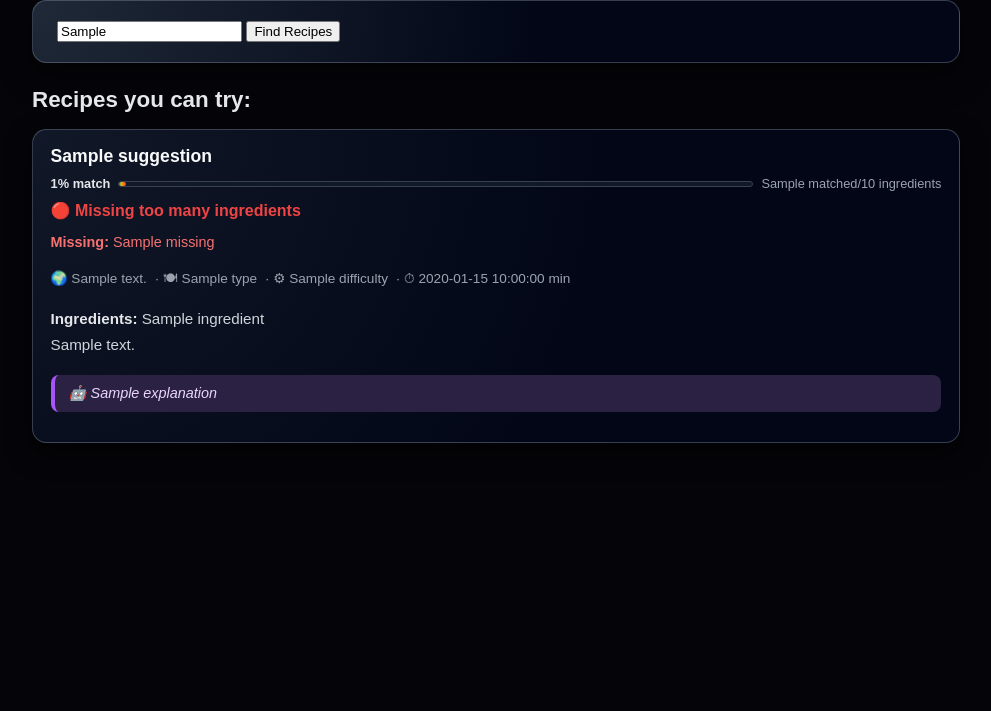
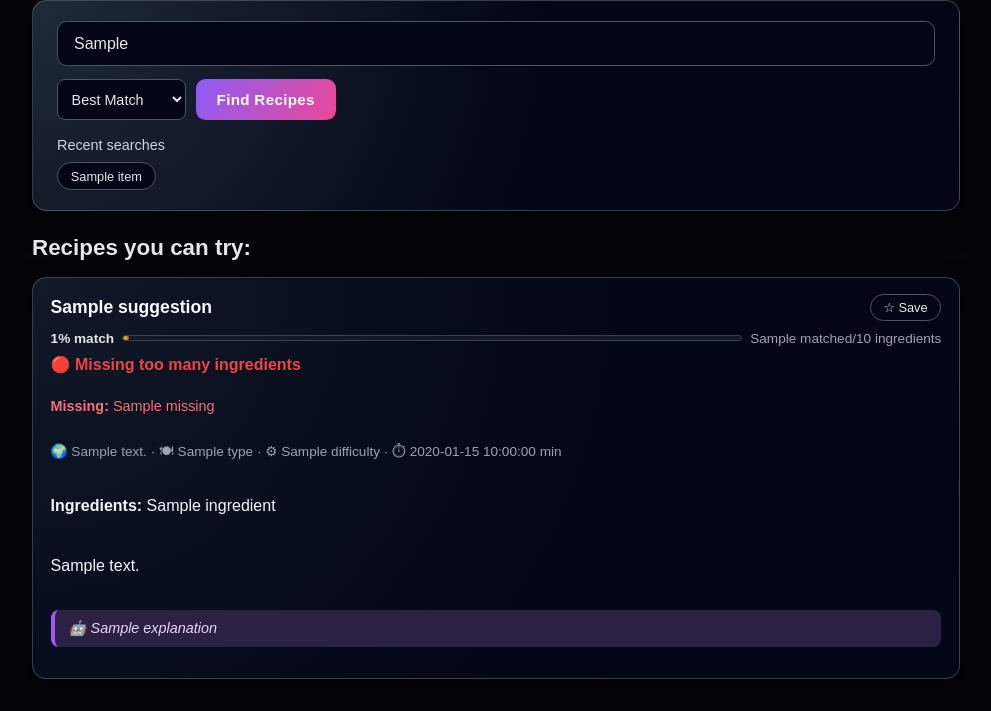
Before and after one commit to pavan36-byte/fridge-chef, a Flask app: template templates/index.html in a window 1280 px wide. Shown: the part 153-864 px from the top of the page, without its empty margins (144-1135 px from the left). Before the commit the page ends 596 px from the top, so only its background shows below. Run offline with Flask 3, Linux system fonts and the light colour scheme; the template is opened without the code that fills it: most values are stand-ins (such as "Sample title", 1, 10 or a date in 2020).

Commit message:
Version 5: AI integration

```diff
--- a/app.py
+++ b/app.py
@@ -1,41 +1,86 @@
 from flask import Flask, render_template, request
-from utils import load_recipes, match_recipes
+from utils import load_recipes, match_recipes, load_state, save_state, get_suggestions
 from ai_utils import ai_single_call
 
 app = Flask(__name__)
+
 RECIPES = load_recipes("recipes.csv")
+STATE = load_state()
+
 
 @app.route("/", methods=["GET", "POST"])
 def index():
     suggestions = []
     error = None
     user_input = ""
+    sort_by = request.form.get("sort_by", "best_match")
 
     if request.method == "POST":
         user_input = (request.form.get("ingredients") or "").strip()
 
         if not user_input:
-            error = "Enter some ingredients."
-            return render_template("index.html", suggestions=[], user_input="", error=error)
+            return render_template(
+                "index.html",
+                suggestions=[],
+                history=STATE["history"],
+                favourites=STATE["favourites"],
+                user_input="",
+                error="Enter some ingredients.",
+            )
+
+        if user_input not in STATE["history"]:
+            STATE["history"].insert(0, user_input)
+            STATE["history"] = STATE["history"][:8]
+            save_state(STATE)
 
         base = match_recipes([], RECIPES)
-        names = [r["name"] for r in base[:8]]
+        top_names = [r["name"] for r in base[:8]]
 
-        ai = ai_single_call(user_input, names)
+        ai = ai_single_call(user_input, top_names)
         extracted = ai.get("ingredients", [])
         explanations = ai.get("explanations", {})
 
         if not extracted:
-            error = "I couldn't read any ingredients."
-            return render_template("index.html", suggestions=[], user_input=user_input, error=error)
+            return render_template(
+                "index.html",
+                suggestions=[],
+                history=STATE["history"],
+                favourites=STATE["favourites"],
+                user_input=user_input,
+                error="I couldn't read any ingredients.",
+            )
 
-        matches = match_recipes(extracted, RECIPES)
-        suggestions = matches[:8]
+        suggestions = match_recipes(extracted, RECIPES)
+        suggestions = suggestions[:8]
 
         for r in suggestions:
             r["explanation"] = explanations.get(r["name"], "")
+            r["is_favourite"] = r["name"] in STATE["favourites"]
 
-    return render_template("index.html", suggestions=suggestions, user_input=user_input, error=error)
+    return render_template(
+        "index.html",
+        suggestions=suggestions,
+        history=STATE["history"],
+        favourites=STATE["favourites"],
+        user_input=user_input,
+        error=error,
+    )
+
+
+@app.route("/fav", methods=["POST"])
+def fav():
+    name = request.form.get("recipe_name")
+
+    if name:
+        if name in STATE["favourites"]:
+            STATE["favourites"].remove(name)
+        else:
+            STATE["favourites"].append(name)
+
+        save_state(STATE)
+
+    return ("", 204)
+
 
 if __name__ == "__main__":
     app.run(debug=True)
--- a/state.json
+++ b/state.json
@@ -5,5 +5,8 @@
     "chicken, pepper",
     "chicken, bellpepper"
   ],
-  "favourites": []
+  "favourites": [],
+  "history": [
+    "beef, rice, bread, flour"
+  ]
 }
--- a/static/style.css
+++ b/static/style.css
@@ -34,49 +33,28 @@ body {
     font-size: 1.05rem;
 }
 
-/* MAIN LAYOUT */
+/* MAIN */
 
 .main {
     max-width: 960px;
     margin: 0 auto;
     padding: 0 1rem 2rem;
     display: grid;
-    grid-template-columns: 1fr;
     gap: 1.5rem;
 }
 
-/* INPUT SECTION */
+/* INPUT BOX */
 
 .input-section {
     background: radial-gradient(circle at top left, #1f2937 0, #020617 55%);
     border-radius: 0.9rem;
     padding: 1.25rem 1.5rem;
-    box-shadow: 0 10px 30px rgba(0, 0, 0, 0.6);
-    border: 1px solid rgba(148, 163, 184, 0.35);
-}
-
-.form-label {
-    display: block;
-    margin-bottom: 0.5rem;
-    font-weight: 600;
-    color: #e5e7eb;
-}
-
-.form-row {
-    display: grid;
-    grid-template-columns: 1fr;
-    gap: 0.75rem;
-}
-
-.form-row-right {
-    display: flex;
-    gap: 0.5rem;
-    justify-content: flex-end;
-    flex-wrap: wrap;
+    box-shadow: 0 10px 30px rgba(0,0,0,0.6);
+    border: 1px solid rgba(148,163,184,0.35);
 }
 
 .ingredient-form input[type="text"] {
-    padding: 0.7rem 0.8rem;
+    padding: 0.8rem 1rem;
     border-radius: 0.6rem;
     border: 1px solid #4b5563;
     background: #020617;
@@ -92,11 +70,17 @@ body {
 .ingredient-form input[type="text"]:focus {
     outline: none;
     border-color: #a855f7;
-    box-shadow: 0 0 0 2px rgba(168, 85, 247, 0.45);
+    box-shadow: 0 0 0 2px rgba(168,85,247,0.45);
+}
+
+.form-row-right {
+    display: flex;
+    gap: 0.6rem;
+    margin-top: 0.8rem;
 }
 
 .sort-select {
-    padding: 0.55rem 0.7rem;
+    padding: 0.6rem;
     border-radius: 0.5rem;
     border: 1px solid #4b5563;
     background: #020617;
@@ -135,26 +126,16 @@ body {
     margin-top: 1rem;
 }
 
-.history-header {
-    display: flex;
-    justify-content: space-between;
-    align-items: center;
-}
-
 .history-title {
     font-size: 0.9rem;
     color: #d1d5db;
 }
 
 .history-chips {
-    margin-top: 0.4rem;
+    margin-top: 0.5rem;
     display: flex;
+    gap: 0.5rem;
     flex-wrap: wrap;
-    gap: 0.4rem;
-}
-
-.history-form {
-    margin: 0;
 }
 
 .history-chip {
@@ -162,7 +143,7 @@ body {
     border: 1px solid #4b5563;
     background: #020617;
     color: #e5e7eb;
-    padding: 0.3rem 0.7rem;
+    padding: 0.35rem 0.8rem;
     font-size: 0.8rem;
     cursor: pointer;
     transition: background 0.15s ease, border-color 0.15s ease, transform 0.1s ease;
@@ -202,34 +168,38 @@ body {
     color: #e5e7eb;
 }
 
+/* GRID */
+
 .recipes-grid {
     display: grid;
-    grid-template-columns: repeat(auto-fit, minmax(230px, 1fr));
+    grid-template-columns: repeat(auto-fit, minmax(230px,1fr));
     gap: 1rem;
 }
+
+/* CARD */
 
 .recipe-card {
     background: radial-gradient(circle at top left, #111827 0, #020617 60%);
     border-radius: 0.9rem;
     padding: 1rem 1.1rem;
-    box-shadow: 0 10px 25px rgba(0, 0, 0, 0.7);
-    border: 1px solid rgba(148, 163, 184, 0.35);
+    border: 1px solid rgba(148,163,184,0.35);
+    box-shadow: 0 10px 25px rgba(0,0,0,0.7);
     display: flex;
     flex-direction: column;
     gap: 0.6rem;
-    transition: transform 0.1s ease, border-color 0.1s ease, box-shadow 0.1s ease;
+    transition: transform 0.1s ease, border-color 0.1s ease;
 }
 
 .recipe-card:hover {
     border-color: #8b5cf6;
     transform: translateY(-2px);
-    box-shadow: 0 16px 30px rgba(0, 0, 0, 0.8);
 }
+
+/* CARD HEADER */
 
 .recipe-card-header {
     display: flex;
     justify-content: space-between;
-    gap: 0.5rem;
     align-items: center;
 }
 
@@ -239,57 +209,41 @@ body {
     color: #f9fafb;
 }
 
-/* Favourite button */
-
-.fav-form {
-    margin: 0;
-}
+/* FAV BUTTON */
 
 .fav-btn {
     border-radius: 999px;
     border: 1px solid #4b5563;
     background: #020617;
     color: #e5e7eb;
-    padding: 0.25rem 0.7rem;
+    padding: 0.3rem 0.8rem;
     font-size: 0.8rem;
     cursor: pointer;
-    white-space: nowrap;
-    transition: background 0.15s ease, border-color 0.15s ease, transform 0.1s ease;
+    transition: border-color 0.15s ease, background 0.15s ease;
 }
 
 .fav-btn:hover {
     background: #111827;
     border-color: #a855f7;
-    transform: translateY(-1px);
 }
 
-/* Match bar */
+/* MATCH BAR */
 
 .match-row {
     display: grid;
     grid-template-columns: auto 1fr auto;
     gap: 0.5rem;
     align-items: center;
-    font-size: 0.8rem;
     color: #d1d5db;
-}
-
-.match-label {
-    font-weight: 600;
-    color: #e5e7eb;
-}
-
-.match-meta {
-    font-size: 0.8rem;
-    color: #9ca3af;
+    font-size: 0.85rem;
 }
 
 .match-bar-outer {
     height: 6px;
+    background: #111827;
     border-radius: 999px;
-    background: #111827;
+    border: 1px solid #374151;
     overflow: hidden;
-    border: 1px solid #374151;
 }
 
 .match-bar-inner {
@@ -298,57 +252,17 @@ body {
     background: linear-gradient(90deg, #22c55e, #eab308, #f97316, #ef4444);
 }
 
-/* Recipe text */
-
-.recipe-ings,
-.recipe-desc {
-    margin: 0;
-    font-size: 0.95rem;
-    color: #d1d5db;
+.match-label {
+    color: #e5e7eb;
+    font-weight: 600;
 }
 
-.recipe-ings strong {
-    color: #e5e7eb;
-}
-
-.no-results {
-    font-size: 0.95rem;
+.match-meta {
     color: #9ca3af;
 }
 
-/* FOOTER */
+/* COOKABILITY */
 
-.footer {
-    text-align: center;
-    padding: 1rem;
-    font-size: 0.8rem;
-    color: #6b7280;
-}
-
-/* MOBILE */
-
-@media (max-width: 600px) {
-    .title {
-        font-size: 2.3rem;
-    }
-
-    .main {
-        padding-bottom: 1.5rem;
-    }
-
-    .form-row-right {
-        justify-content: stretch;
-    }
-
-    .sort-select,
-    .ingredient-form button {
-        flex: 1 1 48%;
-    }
-
-    .ingredient-form button {
-        width: 100%;
-    }
-}
 .cook-green { color: #4ade80; font-weight: 600; }
 .cook-yellow { color: #facc15; font-weight: 600; }
 .cook-red { color: #ef4444; font-weight: 600; }
@@ -358,51 +272,38 @@ body {
     font-size: 0.9rem;
 }
 
-.cook-green {
-    color: #4ade80;
-    font-weight: 600;
+/* META */
+
+.meta-line {
+    margin: 0.2rem 0 0.4rem;
+    color: #9ca3af;
+    font-size: 0.85rem;
 }
 
-.cook-yellow {
-    color: #facc15;
-    font-weight: 600;
-}
+/* AI EXPLANATION */
 
-.cook-red {
-    color: #ef4444;
-    font-weight: 600;
-}
-
-.missing-list {
-    color: #f87171;
-    font-size: 0.9rem;
-    margin: 0.25rem 0 0.4rem;
-}
-
-.meta-line {
-    margin: 0.15rem 0 0.5rem;
-    font-size: 0.85rem;
-    color: #9ca3af;
-}
-
-.meta-line span {
-    margin-right: 0.25rem;
-}
 .ai-explanation {
     background: #2b2142;
     border-left: 4px solid #a855f7;
     padding: 10px 14px;
-    margin-top: 12px;
     border-radius: 8px;
-    font-size: 0.9rem;
+    margin-top: 10px;
     color: #e9d5ff;
     font-style: italic;
+    font-size: 0.9rem;
 }
-.error-msg {
-    color: #f87171;
-    margin-top: 8px;
-    text-align: center;
-}
+
+/* NO RESULTS */
+
 .no-results {
+    font-size: 0.95rem;
     color: #9ca3af;
 }
+
+/* MOBILE */
+
+@media (max-width: 600px) {
+    .title { font-size: 2.3rem; }
+    .form-row-right { flex-direction: column; }
+    .sort-select, .ingredient-form button { width: 100%; }
+}
--- a/templates/index.html
+++ b/templates/index.html
@@ -3,7 +3,7 @@
 <head>
     <meta charset="UTF-8">
     <title>Fridge Chef</title>
-    <link href="https://fonts.googleapis.com/css2?family=Poppins:wght@600&display=swap" rel="stylesheet" />
+    <link href="https://fonts.googleapis.com/css2?family=Poppins:wght@600&display=swap" rel="stylesheet">
     <link rel="stylesheet" href="{{ url_for('static', filename='style.css') }}">
 </head>
 
@@ -14,26 +14,56 @@
 </header>
 
 <main class="main">
+
 <section class="input-section">
-    <form method="post" class="input-form">
+    <form method="post" class="ingredient-form">
         <input
             type="text"
             name="ingredients"
-            class="input-box"
             placeholder="Tell me what food you have..."
             value="{{ user_input }}"
         >
-        <button type="submit" class="submit-btn">Find Recipes</button>
+
+        <div class="form-row-right">
+            <select name="sort_by" class="sort-select">
+                <option value="best_match">Best Match</option>
+                <option value="least_missing">Least Missing</option>
+                <option value="simplest">Simplest</option>
+            </select>
+
+            <button type="submit">Find Recipes</button>
+        </div>
     </form>
 
     {% if error %}
-        <p class="error-msg">{{ error }}</p>
+        <p class="alert alert-error">{{ error }}</p>
+    {% endif %}
+
+    {% if history %}
+    <div class="history">
+        <div class="history-header">
+            <span class="history-title">Recent searches</span>
+        </div>
+
+        <div class="history-chips">
+            {% for item in history %}
+            <form method="post" class="history-form">
+                <input type="hidden" name="ingredients" value="{{ item }}">
+                <button class="history-chip">{{ item }}</button>
+            </form>
+            {% endfor %}
+        </div>
+    </div>
     {% endif %}
 </section>
 
+
+
 <section class="results-section">
+
 {% if suggestions %}
 <h2 class="section-title">Recipes you can try:</h2>
+
 <div class="recipes-grid">
 
 {% for r in suggestions %}
@@ -41,6 +71,17 @@
 
     <div class="recipe-card-header">
         <h3 class="recipe-name">{{ r.name }}</h3>
+
+        <form method="post" action="/fav" class="fav-form">
+            <input type="hidden" name="recipe_name" value="{{ r.name }}">
+            <button class="fav-btn" type="submit">
+                {% if r.is_favourite %}
+                    ★ Favourite
+                {% else %}
+                    ☆ Save
+                {% endif %}
+            </button>
+        </form>
     </div>
 
     <div class="match-row">
@@ -72,7 +113,10 @@
         <span>⏱ {{ r.time_minutes }} min</span>
     </p>
 
-            <p class="recipe-ings"><strong>Ingredients:</strong> {{ r.ingredients | join(", ") }}</p>
+    <p class="recipe-ings">
+        <strong>Ingredients:</strong> {{ r.ingredients | join(", ") }}
+    </p>
+
     <p class="recipe-desc">{{ r.description }}</p>
 
     {% if r.explanation %}
@@ -81,11 +125,13 @@
 
 </article>
 {% endfor %}
+
 </div>
 
 {% elif not error and user_input %}
 <p class="no-results">No recipes found. Try different ingredients.</p>
 {% endif %}
+
 </section>
 
 </main>
```
Also changed, not shown: other parts of static/style.css (+12 -21 lines), utils.py (+117 -34 lines). Lines whose indentation alone changed are shown as unchanged.
